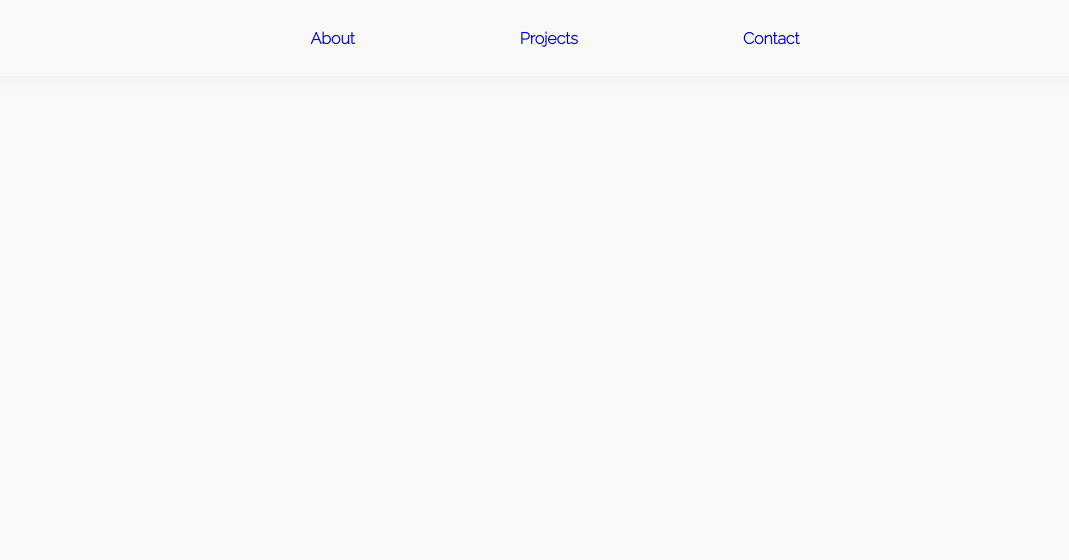
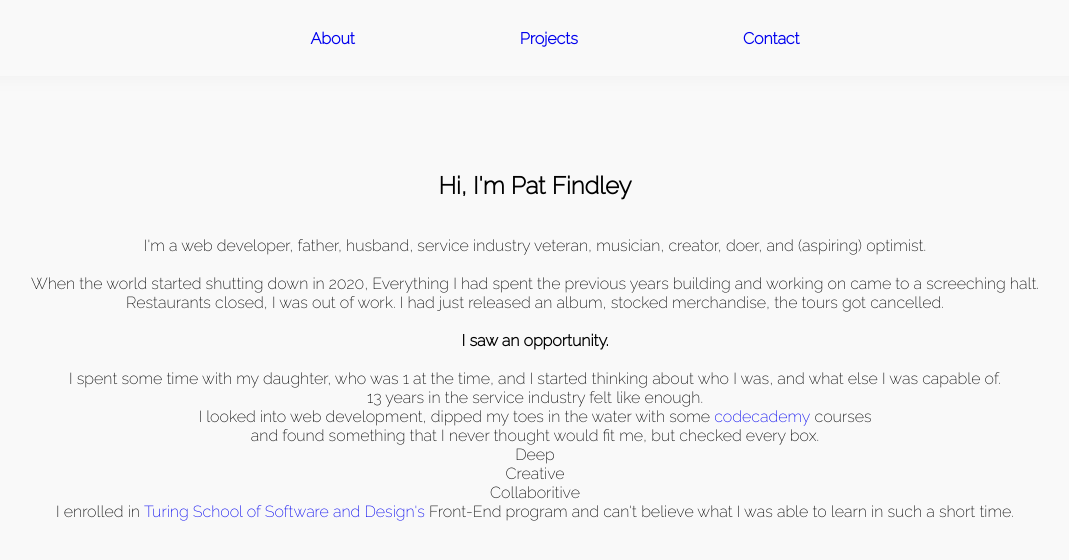
Before and after one commit to Patfindley/pat-findley-codes, a React (Create React App) app: page /about in a window 1280 px wide. Shown: the top 560 px of the page, without its empty margins (105-1174 px from the left). Built offline with nearby package versions, Linux system fonts and the light colour scheme.

Commit message:
Start about-me

```diff
--- a/src/assets/projectsData.js
+++ b/src/assets/data.js
@@ -81,7 +81,28 @@ export const projectsData = [
 ];
 
 
-export const aboutMe = {
+export const shortAboutMe = {
   id: 0,
   body: '<p>Hey! Im Pat Findley, Im currently a student at <a href="https://turing.io/"> Turing School of Software and Design</a>. I like to consider myself a "creator of non-tangible things", and aspiringoptimist. My goal for my little nook of the internet is to creatively apply what I\'m currently learning, have fun, and grow through experience!</p>'
 }
+
+export const aboutMe = {
+  id: 1,
+  body: `<p> I'm a web developer, father, husband, service industry veteran, musician, creator, doer, and (aspiring) optimist.<br>
+    <br>
+    When the world started shutting down in 2020, Everything I had spent the previous years building and working on came to a screeching halt.<br>
+    Restaurants closed, I was out of work. I had just released an album, stocked merchandise, the tours got cancelled.<br>
+    <br>
+    <strong>I saw an opportunity.</strong><br>
+    <br>
+    I spent some time with my daughter, who was 1 at the time, and I started thinking about who I was, and what else I was capable of. <br>
+    13 years in the service industry felt like enough.<br>
+    I looked into web development, dipped my toes in the water with some <a href='https://www.codecademy.com/'>codecademy</a> courses <br>
+    and found something that I never thought would fit me, but checked every box.<br>
+    Deep <br>
+    Creative <br>
+    Collaboritive <br>
+    I enrolled in <a href="https://turing.io/"> Turing School of Software and Design's</a> Front-End program and can't believe what I was able to learn in such a short time.
+
+  </p>`
+}
--- a/src/components/App/App.css
+++ b/src/components/App/App.css
@@ -59,4 +59,8 @@
     align-items: center;
   }
 
+  .about-me {
+    text-align: center;
+  }
+
 }
--- a/src/components/App/App.js
+++ b/src/components/App/App.js
@@ -8,7 +8,7 @@ import Projects from '../Projects/Projects.js';
 import ProjectInfo from '../ProjectInfo/ProjectInfo.js';
 import Aside from '../Aside/Aside.js';
 import Contact from '../Contact/Contact.js'
-import { projectsData, aboutMe } from '../../assets/projectsData';
+import { projectsData, shortAboutMe, aboutMe } from '../../assets/data';
 
 const App = () => {
   const [projects] = useState(projectsData)
@@ -45,7 +45,14 @@ const App = () => {
               render={()=> (
                 <div >
                 <Nav />
-                {/* <Aside /> */}
+                <section className='main-content'>
+                <div className="neck">
+                    <h2 className='current-view'>Hi, I'm Pat Findley</h2>
+                </div>
+                <div className='about-me' dangerouslySetInnerHTML={{__html: aboutMe.body}}>
+
+                </div>
+                </section>
                 </div>
               )}
             />
@@ -55,7 +62,7 @@ const App = () => {
                 <Nav />
                 <section className='main-content'>
                   <div className="neck">
-                    <h2 className="current-view">Projects</h2>
+                    <h2 className='current-view'>Projects</h2>
                     <SearchBar
                       filterProjects={filterProjects}
                       />
@@ -68,7 +75,7 @@ const App = () => {
                       handleClick={handleClick}
                       />
                   </div>
-                  <Aside selectedProject={aboutMe}/>
+                  <Aside selectedProject={shortAboutMe}/>
                   </div>
               </section>
               </div>
```
